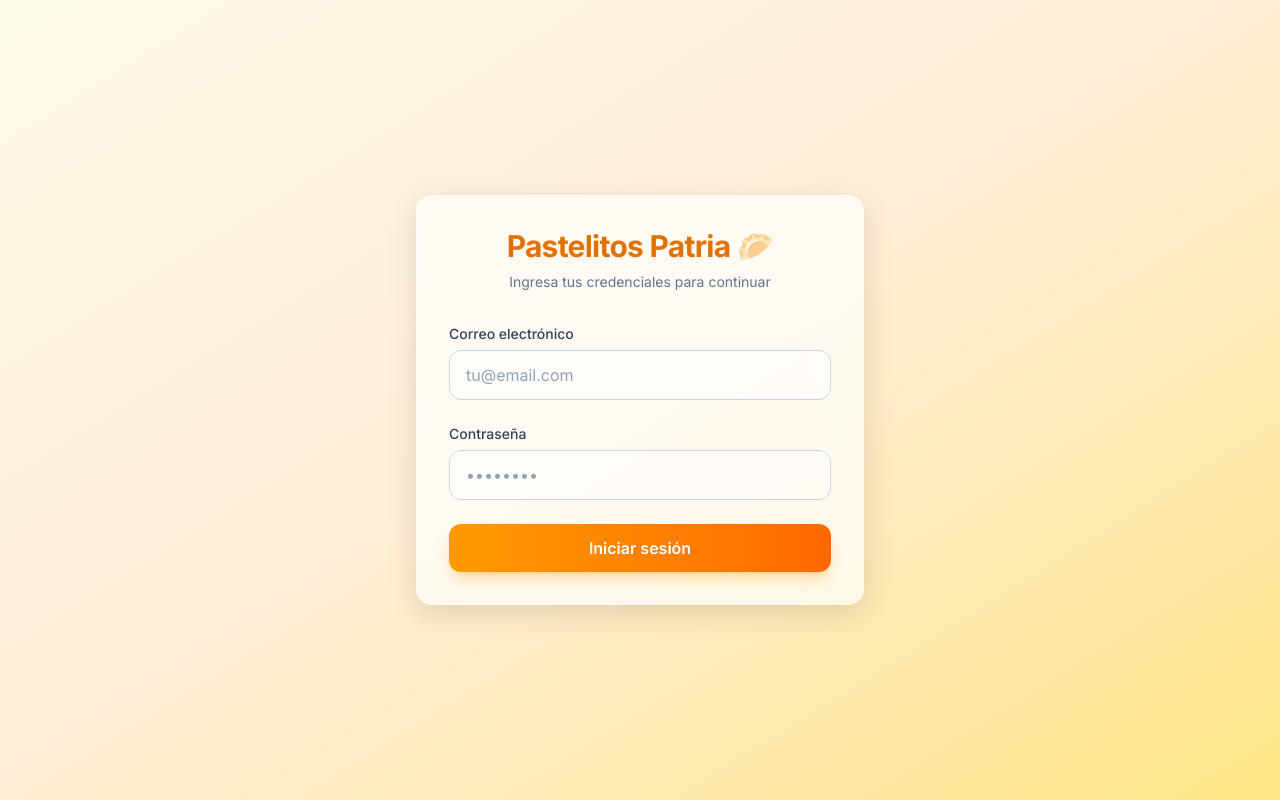
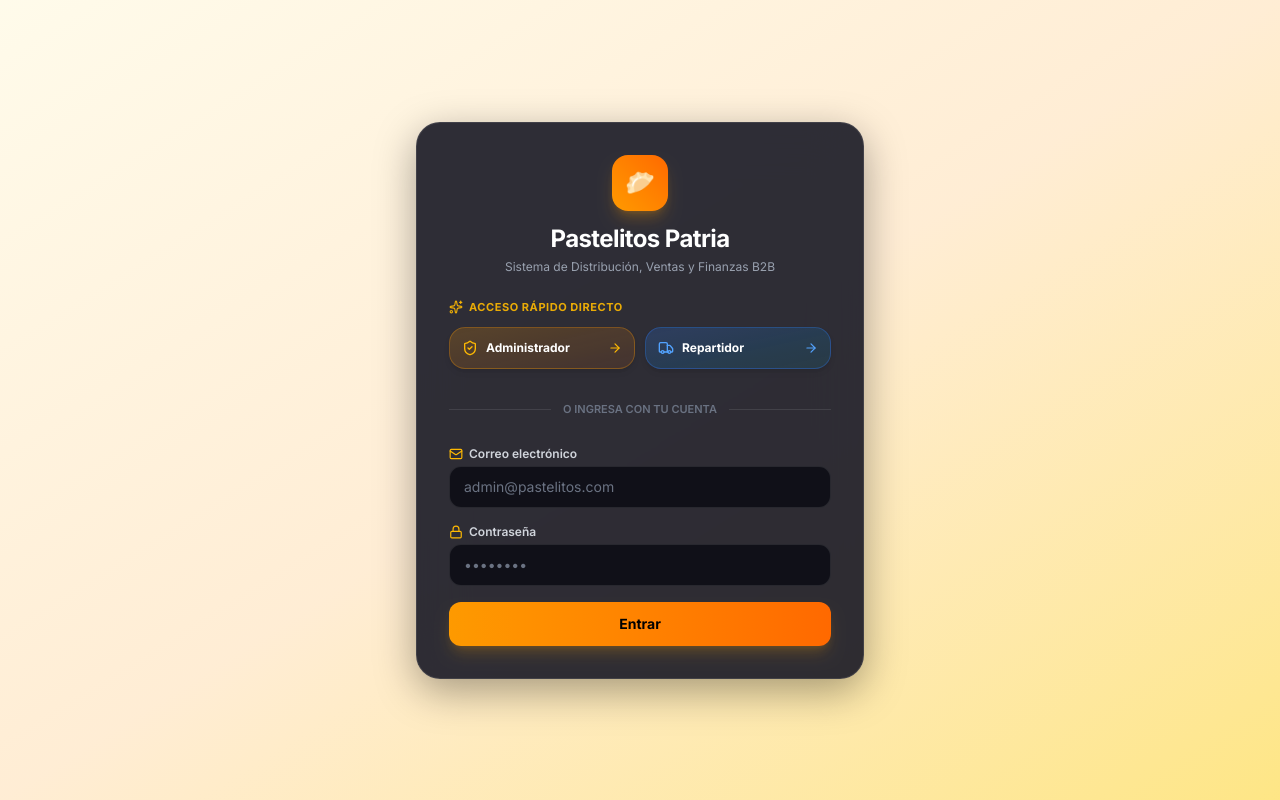
Before and after one commit to moretaerick12-arch/pastelitos-app, a Next.js app: page /login in a window 1280 px wide. Built offline with nearby package versions, Linux system fonts and the light colour scheme; no server answers.

Commit message:
feat: acceso rapido directo en login para admin y repartidor

```diff
--- a/src/app/(admin)/layout.tsx
+++ b/src/app/(admin)/layout.tsx
@@ -21,6 +21,7 @@ export default function AdminLayout({ children }: { children: React.ReactNode })
   const router = useRouter();
 
   const handleLogout = async () => {
+    document.cookie = 'demo_role=; path=/; max-age=0';
     const supabase = createClient();
     await supabase.auth.signOut();
     router.push('/login');
--- a/src/app/(auth)/login/page.tsx
+++ b/src/app/(auth)/login/page.tsx
@@ -6,10 +6,11 @@ import { zodResolver } from '@hookform/resolvers/zod'
 import { z } from 'zod'
 import { useRouter } from 'next/navigation'
 import { createClient } from '@/lib/supabase/client'
+import { ShieldCheck, Truck, Sparkles, KeyRound, Mail, Lock, ArrowRight } from 'lucide-react'
 
 const loginSchema = z.object({
   email: z.string().email({ message: 'Correo electrónico inválido' }),
-  password: z.string().min(6, { message: 'La contraseña debe tener al menos 6 caracteres' }),
+  password: z.string().min(4, { message: 'La contraseña debe tener al menos 4 caracteres' }),
 })
 
 type LoginForm = z.infer<typeof loginSchema>
@@ -28,6 +29,17 @@ export default function LoginPage() {
     resolver: zodResolver(loginSchema),
   })
 
+  // Quick 1-click login helper
+  const handleQuickLogin = (role: 'admin' | 'repartidor') => {
+    // Set demo_role cookie valid for 30 days
+    document.cookie = `demo_role=${role}; path=/; max-age=${60 * 60 * 24 * 30}; SameSite=Lax`
+    if (role === 'admin') {
+      router.push('/')
+    } else {
+      router.push('/ruta')
+    }
+  }
+
   const onSubmit = async (data: LoginForm) => {
     setLoading(true)
     setError(null)
@@ -43,6 +55,9 @@ export default function LoginPage() {
       }
 
       if (authData.user) {
+        // Clear any previous demo cookie
+        document.cookie = 'demo_role=; path=/; max-age=0'
+
         // Fetch role from profiles
         const { data: profile } = await supabase
           .from('profiles')
@@ -61,78 +76,116 @@ export default function LoginPage() {
         router.refresh()
       }
     } catch (err: any) {
-      setError(err.message || 'Error al iniciar sesión')
+      console.error('Login error:', err)
+      setError(err.message || 'Error al iniciar sesión con Supabase. Puedes usar los botones de acceso directo abajo.')
     } finally {
       setLoading(false)
     }
   }
 
   return (
-    <div className="backdrop-blur-xl bg-white/70 dark:bg-slate-900/80 rounded-2xl shadow-[0_8px_30px_rgb(0,0,0,0.12)] border border-white/20 dark:border-slate-700/50 p-8 w-full transition-all duration-300">
-      <div className="text-center mb-8">
-        <h1 className="text-3xl font-extrabold tracking-tight text-amber-600 dark:text-amber-500 mb-2 flex items-center justify-center gap-2">
-          Pastelitos Patria 🥟
+    <div className="backdrop-blur-xl bg-[#181824]/90 dark:bg-slate-900/90 rounded-3xl shadow-[0_12px_40px_rgba(0,0,0,0.35)] border border-white/10 p-8 w-full transition-all duration-300 max-w-md mx-auto text-white">
+      {/* Brand Header */}
+      <div className="text-center mb-6">
+        <div className="w-14 h-14 bg-gradient-to-tr from-amber-500 to-orange-500 rounded-2xl flex items-center justify-center mx-auto mb-3 shadow-lg shadow-amber-500/25 text-2xl">
+          🥟
+        </div>
+        <h1 className="text-2xl font-black tracking-tight text-white mb-1">
+          Pastelitos Patria
         </h1>
-        <p className="text-slate-500 dark:text-slate-400 text-sm">
-          Ingresa tus credenciales para continuar
+        <p className="text-gray-400 text-xs">
+          Sistema de Distribución, Ventas y Finanzas B2B
         </p>
       </div>
 
-      <form onSubmit={handleSubmit(onSubmit)} className="space-y-6">
+      {/* 1-Click Fast Access Buttons */}
+      <div className="space-y-3 mb-6">
+        <p className="text-[11px] font-bold text-amber-400/90 uppercase tracking-wider flex items-center gap-1.5">
+          <Sparkles className="w-3.5 h-3.5" />
+          Acceso Rápido Directo
+        </p>
+
+        <div className="grid grid-cols-1 sm:grid-cols-2 gap-2.5">
+          <button
+            type="button"
+            onClick={() => handleQuickLogin('admin')}
+            className="flex items-center justify-between p-3 rounded-2xl bg-gradient-to-br from-amber-500/20 to-orange-500/10 hover:from-amber-500/30 hover:to-orange-500/20 border border-amber-500/30 text-white font-bold text-xs transition-all shadow-md group cursor-pointer"
+          >
+            <div className="flex items-center gap-2">
+              <ShieldCheck className="w-4 h-4 text-amber-400" />
+              <span>Administrador</span>
+            </div>
+            <ArrowRight className="w-3.5 h-3.5 text-amber-400 group-hover:translate-x-0.5 transition-transform" />
+          </button>
+
+          <button
+            type="button"
+            onClick={() => handleQuickLogin('repartidor')}
+            className="flex items-center justify-between p-3 rounded-2xl bg-gradient-to-br from-blue-500/20 to-cyan-500/10 hover:from-blue-500/30 hover:to-cyan-500/20 border border-blue-500/30 text-white font-bold text-xs transition-all shadow-md group cursor-pointer"
+          >
+            <div className="flex items-center gap-2">
+              <Truck className="w-4 h-4 text-blue-400" />
+              <span>Repartidor</span>
+            </div>
+            <ArrowRight className="w-3.5 h-3.5 text-blue-400 group-hover:translate-x-0.5 transition-transform" />
+          </button>
+        </div>
+      </div>
+
+      <div className="relative flex py-2 items-center mb-5">
+        <div className="flex-grow border-t border-white/10"></div>
+        <span className="flex-shrink mx-3 text-[11px] text-gray-500 font-semibold uppercase">O ingresa con tu cuenta</span>
+        <div className="flex-grow border-t border-white/10"></div>
+      </div>
+
+      {/* Form */}
+      <form onSubmit={handleSubmit(onSubmit)} className="space-y-4">
         <div>
-          <label className="block text-sm font-medium text-slate-700 dark:text-slate-300 mb-1.5" htmlFor="email">
+          <label className="block text-xs font-semibold text-gray-300 mb-1 flex items-center gap-1.5" htmlFor="email">
+            <Mail className="w-3.5 h-3.5 text-amber-400" />
             Correo electrónico
           </label>
           <input
             {...register('email')}
             id="email"
             type="email"
-            className="block w-full rounded-xl border border-slate-300 dark:border-slate-600 bg-white/50 dark:bg-slate-800/50 px-4 py-3 text-slate-900 dark:text-slate-100 placeholder-slate-400 focus:border-amber-500 focus:outline-none focus:ring-2 focus:ring-amber-500/50 transition-all"
-            placeholder="tu@email.com"
+            className="block w-full rounded-xl border border-white/10 bg-[#101018] px-3.5 py-2.5 text-sm text-white placeholder-gray-500 focus:border-amber-500 focus:outline-none focus:ring-1 focus:ring-amber-500 transition-all"
+            placeholder="admin@pastelitos.com"
           />
           {errors.email && (
-            <p className="mt-1.5 text-sm text-red-500">{errors.email.message}</p>
+            <p className="mt-1 text-xs text-red-400">{errors.email.message}</p>
           )}
         </div>
 
         <div>
-          <label className="block text-sm font-medium text-slate-700 dark:text-slate-300 mb-1.5" htmlFor="password">
+          <label className="block text-xs font-semibold text-gray-300 mb-1 flex items-center gap-1.5" htmlFor="password">
+            <Lock className="w-3.5 h-3.5 text-amber-400" />
             Contraseña
           </label>
           <input
             {...register('password')}
             id="password"
             type="password"
-            className="block w-full rounded-xl border border-slate-300 dark:border-slate-600 bg-white/50 dark:bg-slate-800/50 px-4 py-3 text-slate-900 dark:text-slate-100 placeholder-slate-400 focus:border-amber-500 focus:outline-none focus:ring-2 focus:ring-amber-500/50 transition-all"
+            className="block w-full rounded-xl border border-white/10 bg-[#101018] px-3.5 py-2.5 text-sm text-white placeholder-gray-500 focus:border-amber-500 focus:outline-none focus:ring-1 focus:ring-amber-500 transition-all"
             placeholder="••••••••"
           />
           {errors.password && (
-            <p className="mt-1.5 text-sm text-red-500">{errors.password.message}</p>
+            <p className="mt-1 text-xs text-red-400">{errors.password.message}</p>
           )}
         </div>
 
         {error && (
-          <div className="p-3 bg-red-50 dark:bg-red-900/30 border border-red-200 dark:border-red-800 rounded-lg text-sm text-red-600 dark:text-red-400">
-            {error}
+          <div className="p-3 bg-red-500/10 border border-red-500/20 rounded-xl text-xs text-red-400 flex flex-col gap-1">
+            <span>⚠️ {error}</span>
           </div>
         )}
 
         <button
           type="submit"
           disabled={loading}
-          className="w-full rounded-xl bg-gradient-to-r from-amber-500 to-orange-500 hover:from-amber-600 hover:to-orange-600 text-white font-semibold py-3 px-4 shadow-lg shadow-amber-500/30 focus:outline-none focus:ring-2 focus:ring-amber-500 focus:ring-offset-2 dark:focus:ring-offset-slate-900 transition-all disabled:opacity-70 disabled:cursor-not-allowed transform active:scale-[0.98]"
+          className="w-full rounded-xl bg-gradient-to-r from-amber-500 to-orange-500 hover:from-amber-600 hover:to-orange-600 text-black font-bold py-3 px-4 shadow-lg shadow-amber-500/20 focus:outline-none transition-all disabled:opacity-70 disabled:cursor-not-allowed cursor-pointer text-sm"
         >
-          {loading ? (
-            <span className="flex items-center justify-center gap-2">
-              <svg className="animate-spin h-5 w-5 text-white" xmlns="http://www.w3.org/2000/svg" fill="none" viewBox="0 0 24 24">
-                <circle className="opacity-25" cx="12" cy="12" r="10" stroke="currentColor" strokeWidth="4"></circle>
-                <path className="opacity-75" fill="currentColor" d="M4 12a8 8 0 018-8V0C5.373 0 0 5.373 0 12h4zm2 5.291A7.962 7.962 0 014 12H0c0 3.042 1.135 5.824 3 7.938l3-2.647z"></path>
-              </svg>
-              Iniciando sesión...
-            </span>
-          ) : (
-            'Iniciar sesión'
-          )}
+          {loading ? 'Iniciando sesión...' : 'Entrar'}
         </button>
       </form>
     </div>
--- a/src/app/(delivery)/layout.tsx
+++ b/src/app/(delivery)/layout.tsx
@@ -104,8 +104,9 @@ export default function DeliveryLayout({
   }, [supabase, router]);
 
   const handleLogout = async () => {
+    document.cookie = 'demo_role=; path=/; max-age=0';
     await supabase.auth.signOut();
-    router.push('/');
+    router.push('/login');
   };
 
   const navItems = [
--- a/src/middleware.ts
+++ b/src/middleware.ts
@@ -5,22 +5,33 @@ export async function middleware(request: NextRequest) {
   const { supabaseResponse, user, supabase } = await updateSession(request)
 
   const isAuthRoute = request.nextUrl.pathname.startsWith('/login')
+  const demoRole = request.cookies.get('demo_role')?.value
 
-  if (!user && !isAuthRoute) {
+  // If not logged in and no demo role, redirect to login
+  if (!user && !demoRole && !isAuthRoute) {
     const redirectUrl = request.nextUrl.clone()
     redirectUrl.pathname = '/login'
     return NextResponse.redirect(redirectUrl)
   }
 
-  if (user) {
-    // Check user role from profiles table
-    const { data: profile } = await supabase
-        .from('profiles')
-        .select('role')
-        .eq('id', user.id)
-        .single();
+  if (user || demoRole) {
+    let role = demoRole || 'repartidor'
 
-    const role = profile?.role || 'repartidor'; // Default fallback
+    if (user) {
+      // Check user role from profiles table
+      try {
+        const { data: profile } = await supabase
+          .from('profiles')
+          .select('role')
+          .eq('id', user.id)
+          .single()
+        if (profile?.role) {
+          role = profile.role
+        }
+      } catch {
+        // keep fallback
+      }
+    }
 
     // Redirect authenticated users away from login
     if (isAuthRoute) {
@@ -29,25 +40,18 @@ export async function middleware(request: NextRequest) {
       return NextResponse.redirect(redirectUrl)
     }
 
-    // Since admin is at /, we check if they are trying to access /ruta as admin
+    // Since admin is at /, redirect admin from /ruta to /
     if (request.nextUrl.pathname.startsWith('/ruta') && role !== 'repartidor') {
       const redirectUrl = request.nextUrl.clone()
       redirectUrl.pathname = '/'
       return NextResponse.redirect(redirectUrl)
     }
 
-    // Since delivery might try to access /, redirect to /ruta
+    // Since delivery is at /ruta, redirect from / to /ruta
     if (request.nextUrl.pathname === '/' && role !== 'admin') {
       const redirectUrl = request.nextUrl.clone()
       redirectUrl.pathname = '/ruta'
       return NextResponse.redirect(redirectUrl)
-    }
-
-    // Generic check for any specific /admin/... routes if they exist
-    if (request.nextUrl.pathname.startsWith('/admin') && role !== 'admin') {
-        const redirectUrl = request.nextUrl.clone()
-        redirectUrl.pathname = '/ruta'
-        return NextResponse.redirect(redirectUrl)
     }
   }
 
```
